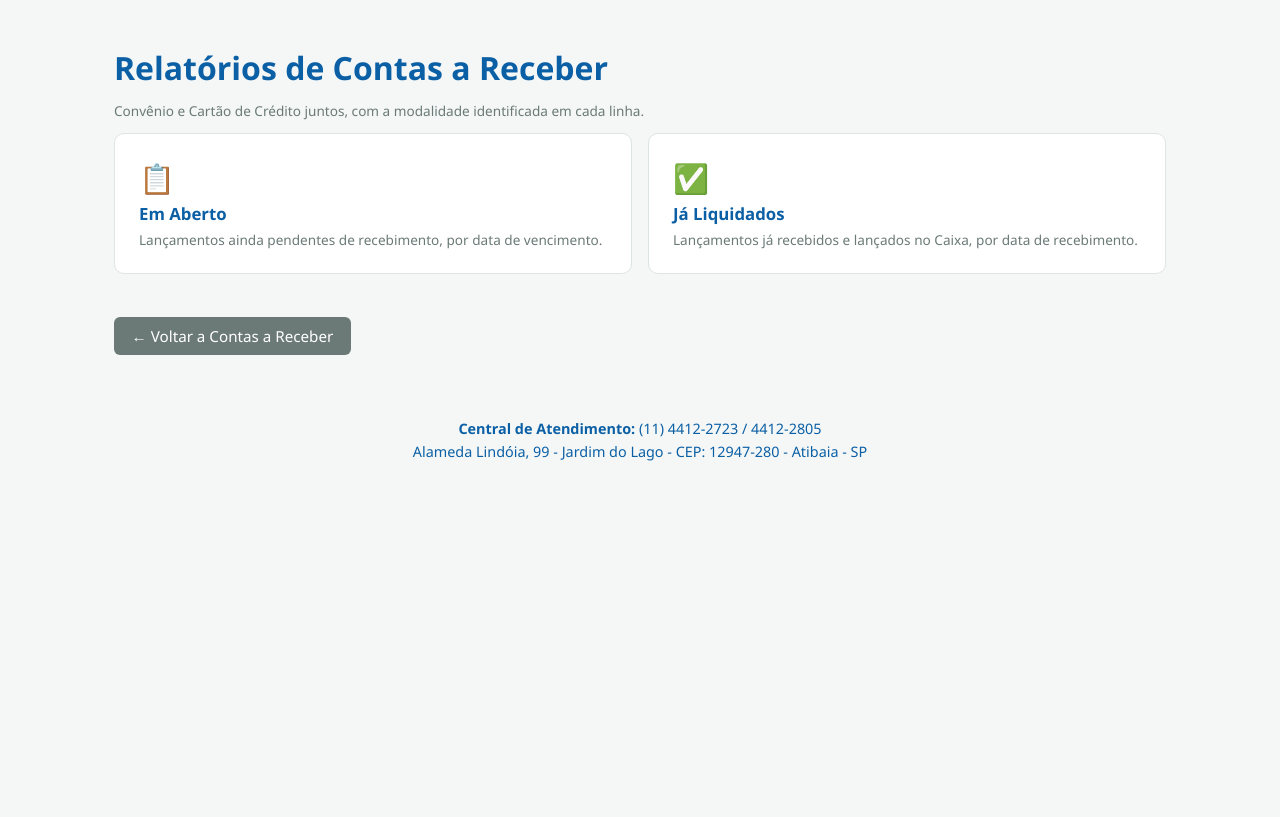
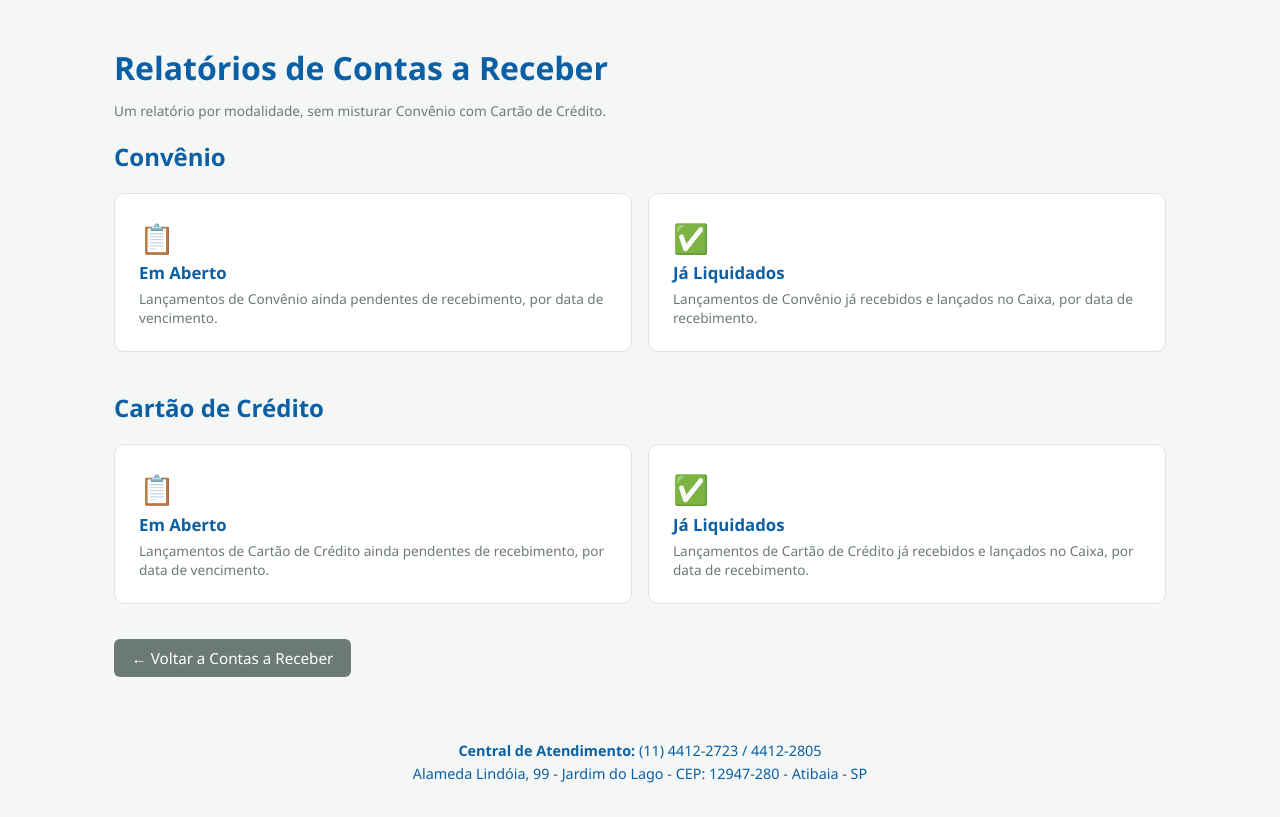
Before and after one commit to dalvino2012-beep/CLINICAFISIONEURO, a Flask app: page /contas-receber/relatorios in a window 1280 px wide. Shown: the part 128-945 px from the top of the page. Before the commit the page ends 589 px from the top, so only its background shows below. Run offline with Flask 3, Linux system fonts and the light colour scheme; the visitor is signed in with stand-in values (Sample User, id 1); data comes from the database, SQL or seed files in the repository; data that the repository does not hold is empty.

Commit message:
Separa relatorios de Contas a Receber por modalidade
Antes "Em Aberto" e "Ja Liquidados" misturavam Convenio e Cartao
de Credito na mesma lista (com coluna Modalidade). Agora sao 4
relatorios isolados: Convenio Aberto, Convenio Liquidado, Cartao
Aberto, Cartao Liquidado - cada um so com os dados e colunas da
sua modalidade (Nº Autorizacao para Convenio; Hora e Bandeira
para Cartao), exportaveis separadamente para Excel.

Co-Authored-By: Claude Sonnet 5 <noreply@anthropic.com>
Claude-Session: https://claude.ai/code/session_01LLXLJ7dPA2AgArvCthDcbc

```diff
--- a/app.py
+++ b/app.py
@@ -2285,15 +2285,15 @@ def contas_receber_excluir(conta_id):
     return redirect(url_for(info["endpoint_lista"]))
 
 
-# ---------- Contas a Receber: Relatórios (Convênio + Cartão) ----------
+# ---------- Contas a Receber: Relatórios (por modalidade, separados) ----------
 
 @app.route("/contas-receber/relatorios")
 @caixa_required
 def contas_receber_relatorios():
-    return render_template("contas_receber_relatorios.html")
-
-
-def _contas_receber_relatorio_dados(status):
+    return render_template("contas_receber_relatorios.html", modalidades=CONTAS_RECEBER_MODALIDADES)
+
+
+def _contas_receber_relatorio_dados(modalidade, status):
     hoje = date.today()
     inicio = request.args.get("inicio", "").strip() or date(hoje.year, hoje.month, 1).isoformat()
     fim = request.args.get("fim", "").strip() or hoje.isoformat()
@@ -2302,66 +2302,67 @@ def _contas_receber_relatorio_dados(status):
     db = get_db()
     if status == "aberto":
         sql = """SELECT c.* FROM contas_receber c
-                 WHERE c.lancado_em IS NULL
+                 WHERE c.modalidade = ? AND c.lancado_em IS NULL
                        AND (c.data_vencimento IS NULL OR c.data_vencimento BETWEEN ? AND ?)
-                 ORDER BY c.modalidade, c.data_vencimento IS NULL, c.data_vencimento, c.data"""
+                 ORDER BY c.data_vencimento IS NULL, c.data_vencimento, c.data"""
     else:
         sql = """SELECT c.* FROM contas_receber c
-                 WHERE c.lancado_em IS NOT NULL AND c.data_recebimento BETWEEN ? AND ?
-                 ORDER BY c.modalidade, c.data_recebimento"""
-    lancamentos = db.execute(sql, (inicio, fim)).fetchall()
+                 WHERE c.modalidade = ? AND c.lancado_em IS NOT NULL AND c.data_recebimento BETWEEN ? AND ?
+                 ORDER BY c.data_recebimento"""
+    lancamentos = db.execute(sql, (modalidade, inicio, fim)).fetchall()
     db.close()
     total = sum(l["valor"] for l in lancamentos)
     return lancamentos, total, inicio, fim
 
 
-@app.route("/contas-receber/relatorios/aberto")
+@app.route("/contas-receber/relatorios/<modalidade>/<status>")
 @caixa_required
-def contas_receber_relatorio_aberto():
-    lancamentos, total, inicio, fim = _contas_receber_relatorio_dados("aberto")
+def contas_receber_relatorio(modalidade, status):
+    if modalidade not in CONTAS_RECEBER_MODALIDADES or status not in ("aberto", "liquidado"):
+        abort(404)
+    info = CONTAS_RECEBER_MODALIDADES[modalidade]
+    lancamentos, total, inicio, fim = _contas_receber_relatorio_dados(modalidade, status)
+    status_label = "em Aberto" if status == "aberto" else "Já Liquidadas"
     return render_template(
         "contas_receber_relatorio.html", lancamentos=lancamentos, total=total, inicio=inicio, fim=fim,
-        status="aberto", titulo="Contas a Receber em Aberto",
-    )
-
-
-@app.route("/contas-receber/relatorios/liquidados")
+        status=status, modalidade=modalidade, info=info,
+        titulo=f"{info['label']} — Contas a Receber {status_label}",
+    )
+
+
+@app.route("/contas-receber/relatorios/<modalidade>/<status>/exportar")
 @caixa_required
-def contas_receber_relatorio_liquidados():
-    lancamentos, total, inicio, fim = _contas_receber_relatorio_dados("liquidado")
-    return render_template(
-        "contas_receber_relatorio.html", lancamentos=lancamentos, total=total, inicio=inicio, fim=fim,
-        status="liquidado", titulo="Contas a Receber Já Liquidadas",
-    )
-
-
-@app.route("/contas-receber/relatorios/<status>/exportar")
-@caixa_required
-def contas_receber_relatorio_exportar(status):
-    if status not in ("aberto", "liquidado"):
+def contas_receber_relatorio_exportar(modalidade, status):
+    if modalidade not in CONTAS_RECEBER_MODALIDADES or status not in ("aberto", "liquidado"):
         abort(404)
-    lancamentos, total, inicio, fim = _contas_receber_relatorio_dados(status)
-    cabecalhos = ["Modalidade", "Convênio / Paciente", "Data", "Nº Autorização", "Bandeira", "Vencimento"]
+    info = CONTAS_RECEBER_MODALIDADES[modalidade]
+    lancamentos, total, inicio, fim = _contas_receber_relatorio_dados(modalidade, status)
+    cabecalhos = [info["campo_label"], "Data"]
+    if info["mostra_autorizacao"]:
+        cabecalhos.append("Nº Autorização")
+    if info["mostra_bandeira"]:
+        cabecalhos += ["Hora", "Bandeira"]
+    cabecalhos.append("Vencimento")
     if status == "liquidado":
         cabecalhos.append("Data Recebimento")
     cabecalhos.append("Valor (R$)")
     linhas = []
     for l in lancamentos:
-        info = CONTAS_RECEBER_MODALIDADES.get(l["modalidade"] or "convenio", CONTAS_RECEBER_MODALIDADES["convenio"])
-        linha = [
-            info["label"], l["convenio"], _data_iso_para_br(l["data"]),
-            l["autorizacao"] or "-", l["bandeira"] or "-",
-            _data_iso_para_br(l["data_vencimento"]) if l["data_vencimento"] else "-",
-        ]
+        linha = [l["convenio"], _data_iso_para_br(l["data"])]
+        if info["mostra_autorizacao"]:
+            linha.append(l["autorizacao"] or "-")
+        if info["mostra_bandeira"]:
+            linha += [l["hora"] or "-", l["bandeira"] or "-"]
+        linha.append(_data_iso_para_br(l["data_vencimento"]) if l["data_vencimento"] else "-")
         if status == "liquidado":
             linha.append(_data_iso_para_br(l["data_recebimento"]) if l["data_recebimento"] else "-")
         linha.append(round(l["valor"], 2))
         linhas.append(linha)
     linhas.append([""] * (len(cabecalhos) - 1) + [round(total, 2)])
-    nome_aba = "Em Aberto" if status == "aberto" else "Liquidados"
+    nome_aba = f"{info['label']} - {'Aberto' if status == 'aberto' else 'Liquidados'}"[:31]
     xlsx = _gerar_xlsx_simples(nome_aba, cabecalhos, linhas)
     from flask import Response
-    nome_arquivo = f"contas_receber_{status}_{inicio}_a_{fim}.xlsx"
+    nome_arquivo = f"contas_receber_{modalidade}_{status}_{inicio}_a_{fim}.xlsx"
     return Response(
         xlsx,
         mimetype="application/vnd.openxmlformats-officedocument.spreadsheetml.sheet",
--- a/templates/contas_receber_relatorios.html
+++ b/templates/contas_receber_relatorios.html
@@ -2,20 +2,23 @@
 {% block title %}Relatórios - Contas a Receber{% endblock %}
 {% block content %}
 <h1>Relatórios de Contas a Receber</h1>
-<p class="muted" style="margin-top:-0.6rem;">Convênio e Cartão de Crédito juntos, com a modalidade identificada em cada linha.</p>
+<p class="muted" style="margin-top:-0.6rem;">Um relatório por modalidade, sem misturar Convênio com Cartão de Crédito.</p>
 
-<div class="grid-stats">
-  <a class="card caixa-rel-card" href="{{ url_for('contas_receber_relatorio_aberto') }}">
+{% for mod, info in modalidades.items() %}
+<h2>{{ info.label }}</h2>
+<div class="grid-stats" style="margin-bottom:1rem;">
+  <a class="card caixa-rel-card" href="{{ url_for('contas_receber_relatorio', modalidade=mod, status='aberto') }}">
     <div class="caixa-rel-icone">📋</div>
     <h2>Em Aberto</h2>
-    <p class="muted">Lançamentos ainda pendentes de recebimento, por data de vencimento.</p>
+    <p class="muted">Lançamentos de {{ info.label }} ainda pendentes de recebimento, por data de vencimento.</p>
   </a>
-  <a class="card caixa-rel-card" href="{{ url_for('contas_receber_relatorio_liquidados') }}">
+  <a class="card caixa-rel-card" href="{{ url_for('contas_receber_relatorio', modalidade=mod, status='liquidado') }}">
     <div class="caixa-rel-icone">✅</div>
     <h2>Já Liquidados</h2>
-    <p class="muted">Lançamentos já recebidos e lançados no Caixa, por data de recebimento.</p>
+    <p class="muted">Lançamentos de {{ info.label }} já recebidos e lançados no Caixa, por data de recebimento.</p>
   </a>
 </div>
+{% endfor %}
 
 <div class="actions">
   <a class="btn btn-secondary" href="{{ url_for('contas_receber') }}">← Voltar a Contas a Receber</a>
```
Also changed, not shown: templates/contas_receber_relatorio.html (+7 -6 lines).
